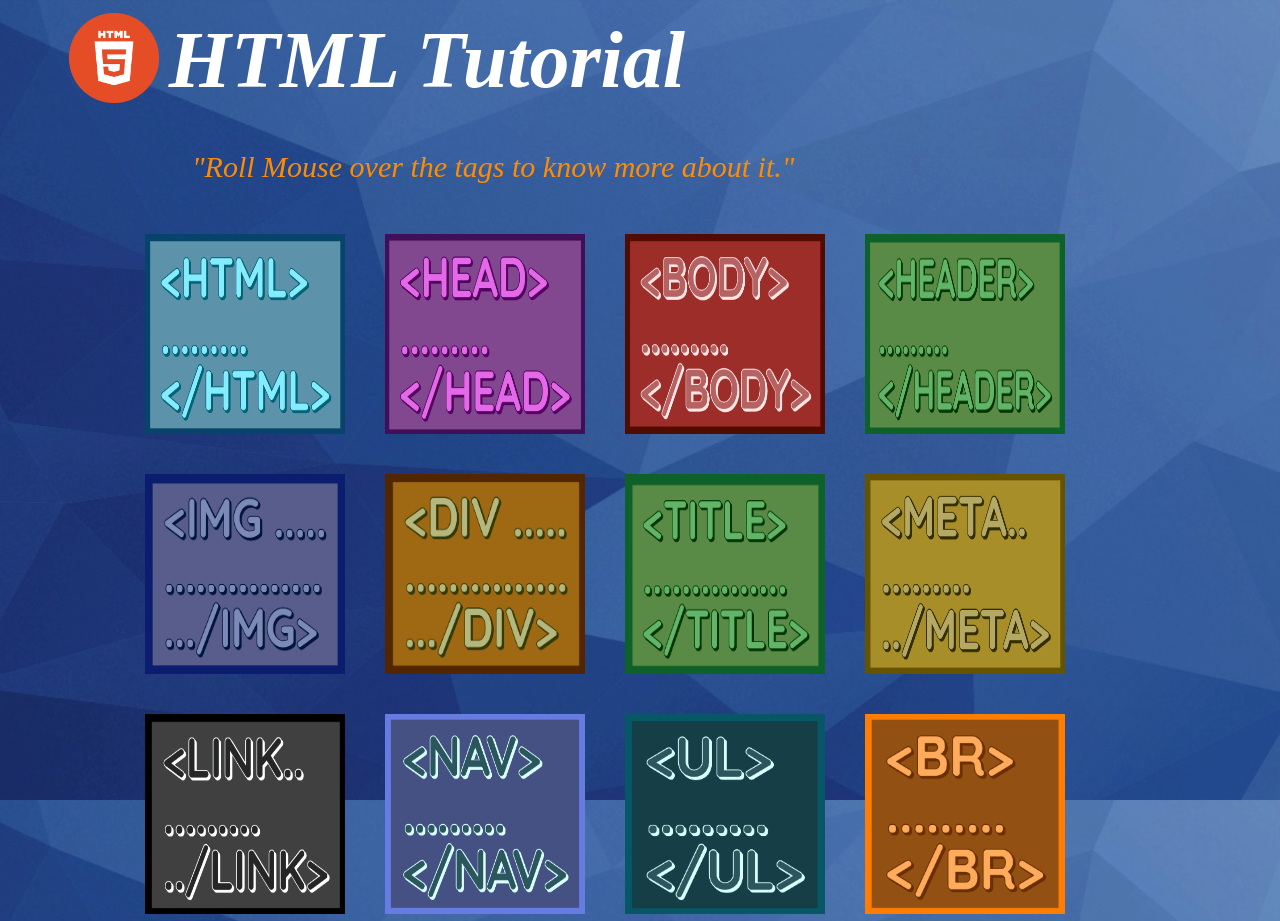
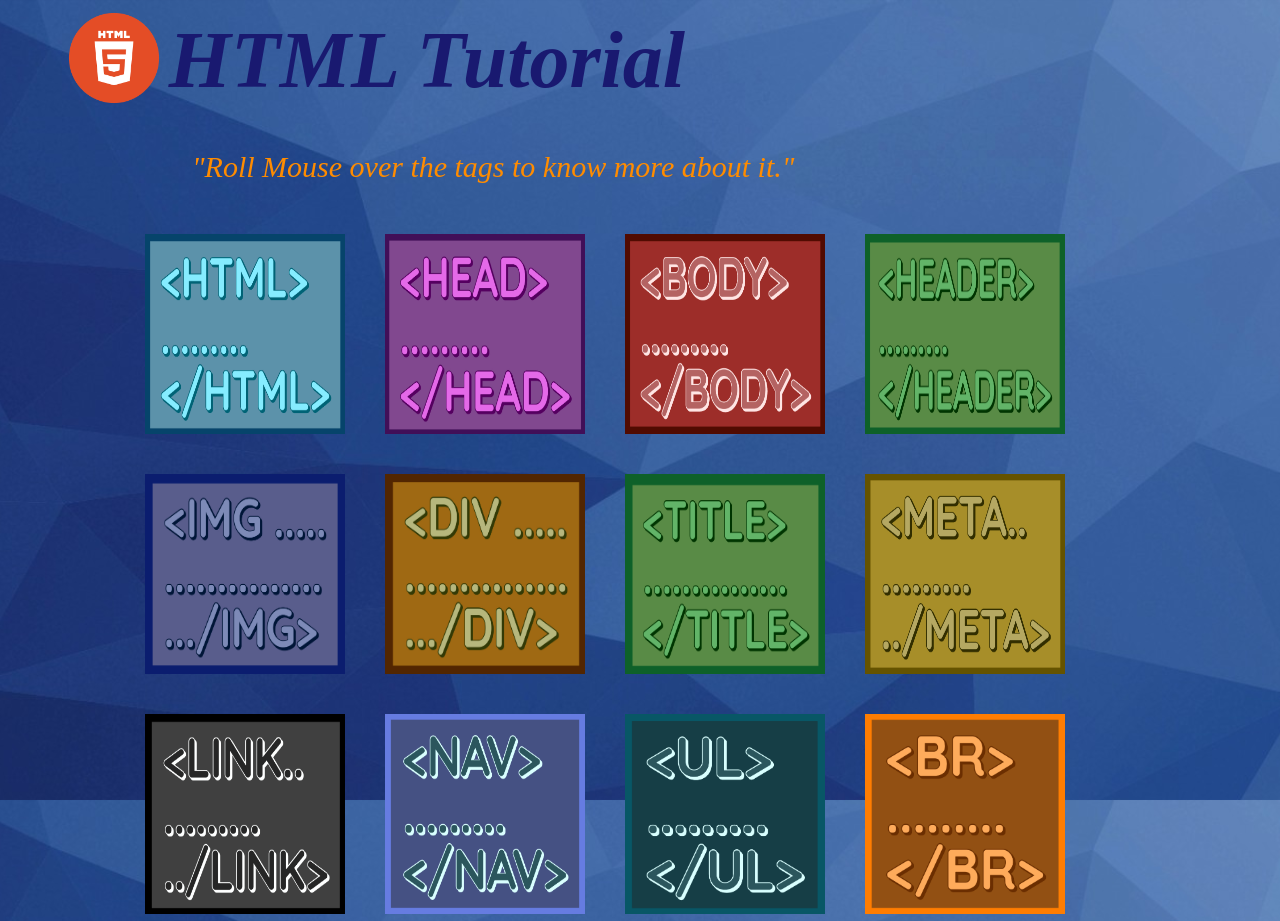
Before and after one commit to NagaSuhas/HTML-Tutorial, a plain HTML site: page index.html in a window 1280 px wide. Shown: the top 921 px of the page. Drawn offline with Linux system fonts and the light colour scheme.

Commit message:
style.css

```diff
--- a/style.css
+++ b/style.css
@@ -26,7 +26,7 @@ header{
     font-size: 40px;
 }
 .heading .logo{
-    color: white;
+    color: midnightblue;
     font-family: 'PT Serif', serif;
     font-style: italic;
 }
```
